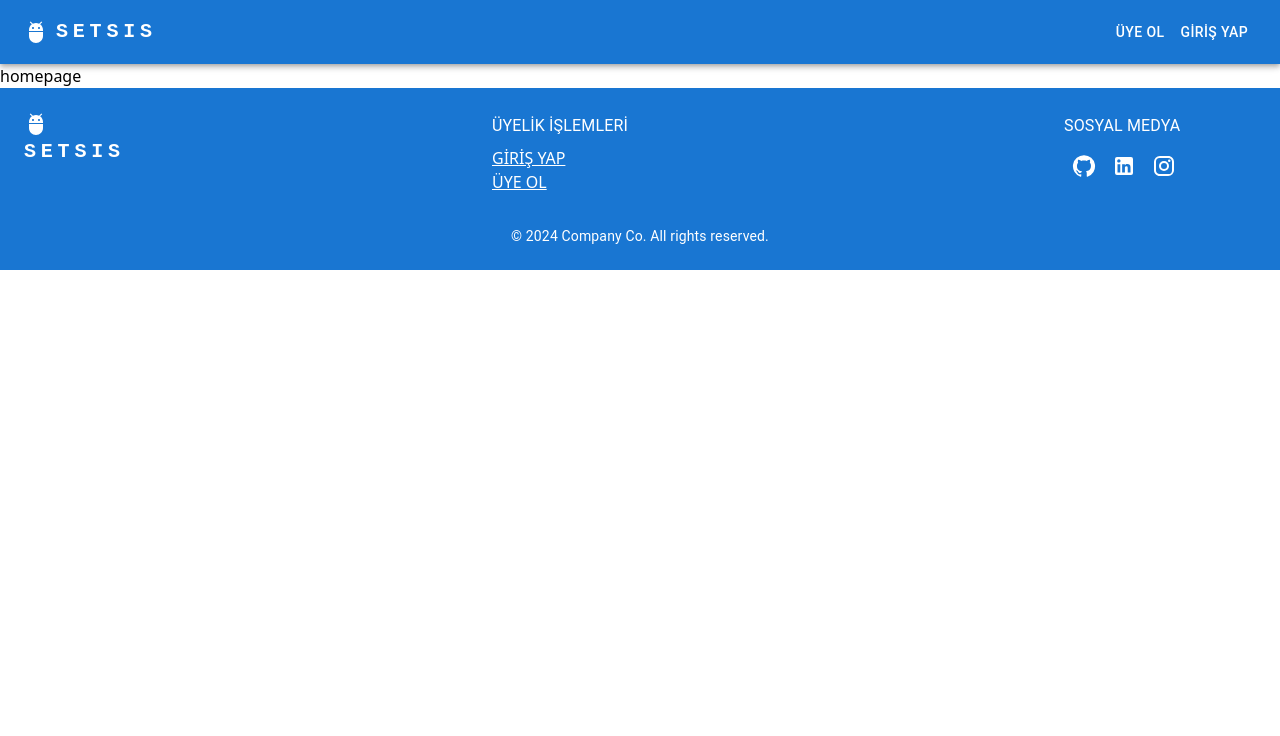
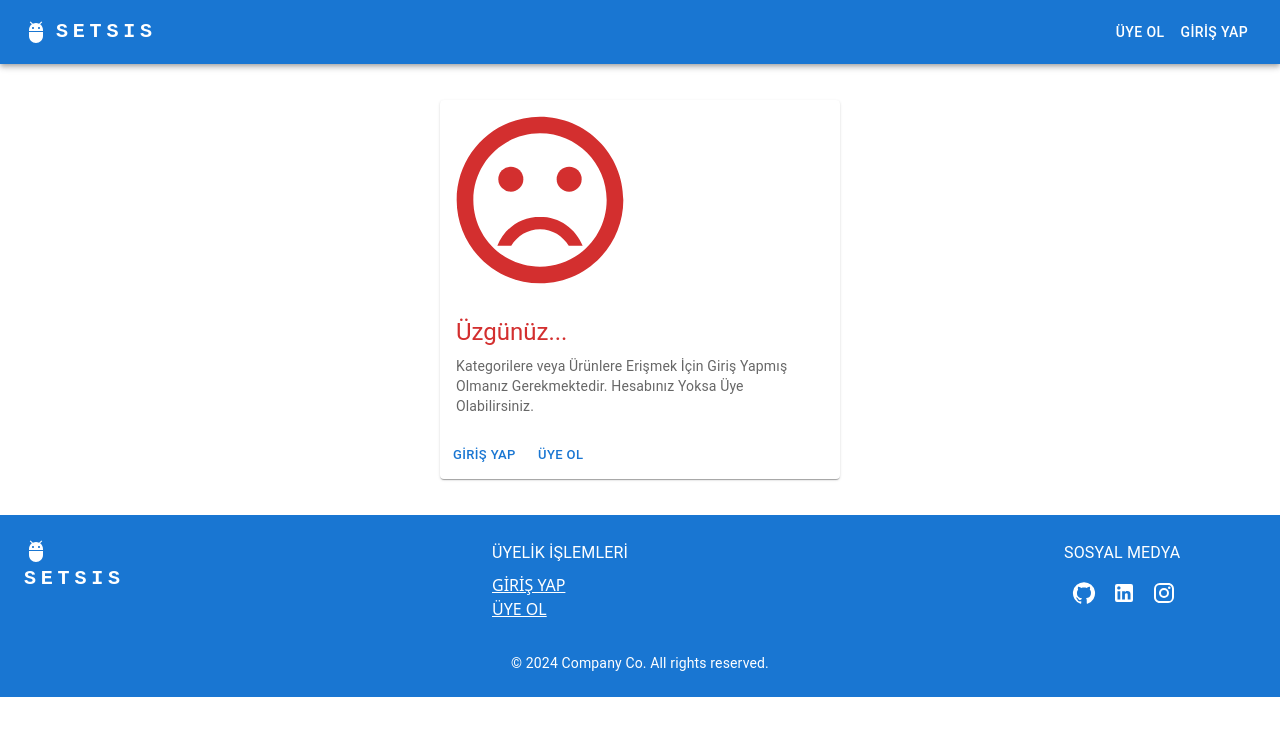
Before and after one commit to malikozturkk/setsis-case, a Next.js app: page / in a window 1280 px wide. Shown: the top 736 px of the page. Built offline with nearby package versions, Linux system fonts and the light colour scheme.

Commit message:
feat: create homepage

```diff
--- a/src/pages/index.tsx
+++ b/src/pages/index.tsx
@@ -1,9 +1,92 @@
-import React from "react";
-import { useQuery } from "react-query";
-import { API } from "../services/index";
+import * as React from "react";
+import Card from "@mui/material/Card";
+import CardActions from "@mui/material/CardActions";
+import CardContent from "@mui/material/CardContent";
+import CardMedia from "@mui/material/CardMedia";
+import Button from "@mui/material/Button";
+import Typography from "@mui/material/Typography";
+import { SentimentVeryDissatisfied, InsertEmoticon } from "@mui/icons-material";
+import useAuth from "@/hooks/useAuth";
 
 const HomePage = () => {
-  return <div>homepage</div>;
+  const { user, userName } = useAuth();
+  return (
+    <div className="flex my-9	justify-center">
+      {user ? (
+        <Card sx={{ maxWidth: 400 }}>
+          <CardMedia title="green iguana" className="flex justify-center">
+            <InsertEmoticon
+              width={200}
+              height={200}
+              style={{ width: "200px", height: "200px", fill: "#2e7d32" }}
+            />
+          </CardMedia>
+          <CardContent>
+            <Typography
+              gutterBottom
+              variant="h5"
+              component="div"
+              className="text-mui-success font-bold"
+            >
+              Hoşgeldin {userName.toLowerCase()} !
+            </Typography>
+            <Typography
+              variant="body2"
+              color="text.secondary"
+              className="text-lg"
+            >
+              Kategorilere veya Ürünlere Erişmek İçin Aşağıdaki Butonlara
+              Tıklayabilirsiniz.
+            </Typography>
+          </CardContent>
+          <CardActions>
+            <Button size="small" href="/categories">
+              Kategoriler
+            </Button>
+            <Button size="small" href="/products">
+              Ürünler
+            </Button>
+          </CardActions>
+        </Card>
+      ) : (
+        <Card sx={{ maxWidth: 400 }}>
+          <CardMedia title="green iguana" className="flex justify-center">
+            <SentimentVeryDissatisfied
+              width={200}
+              height={200}
+              style={{ width: "200px", height: "200px", fill: "#d32f2f" }}
+            />
+          </CardMedia>
+          <CardContent>
+            <Typography
+              gutterBottom
+              variant="h5"
+              component="div"
+              className="text-mui-red font-bold"
+            >
+              Üzgünüz...
+            </Typography>
+            <Typography
+              variant="body2"
+              color="text.secondary"
+              className="text-lg"
+            >
+              Kategorilere veya Ürünlere Erişmek İçin Giriş Yapmış Olmanız
+              Gerekmektedir. Hesabınız Yoksa Üye Olabilirsiniz.
+            </Typography>
+          </CardContent>
+          <CardActions>
+            <Button size="small" href="/login">
+              Giriş Yap
+            </Button>
+            <Button size="small" href="/register">
+              Üye Ol
+            </Button>
+          </CardActions>
+        </Card>
+      )}
+    </div>
+  );
 };
 
 export default HomePage;
```
